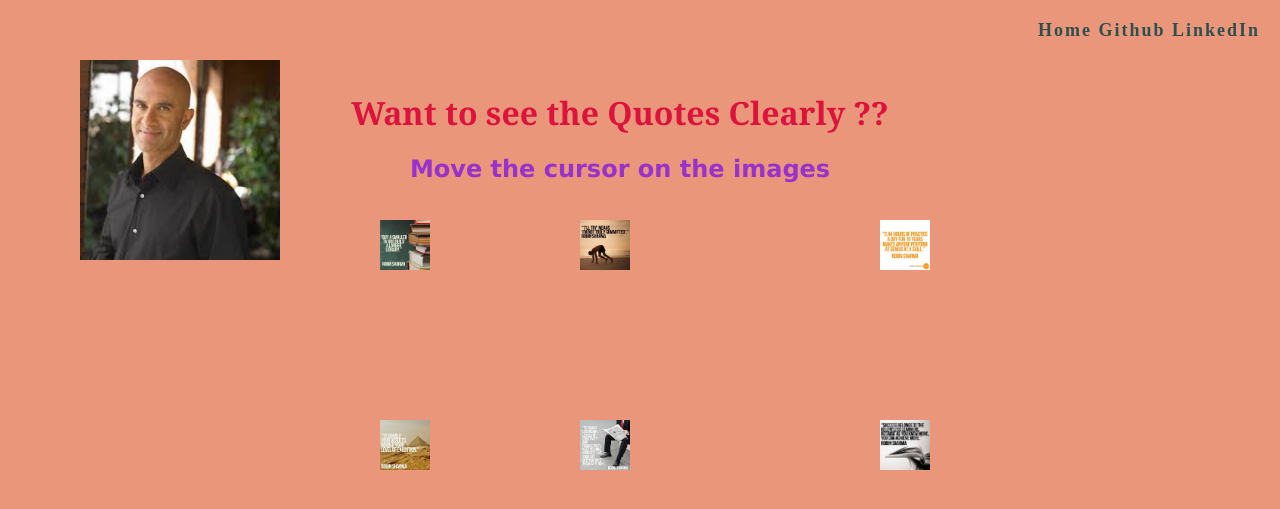
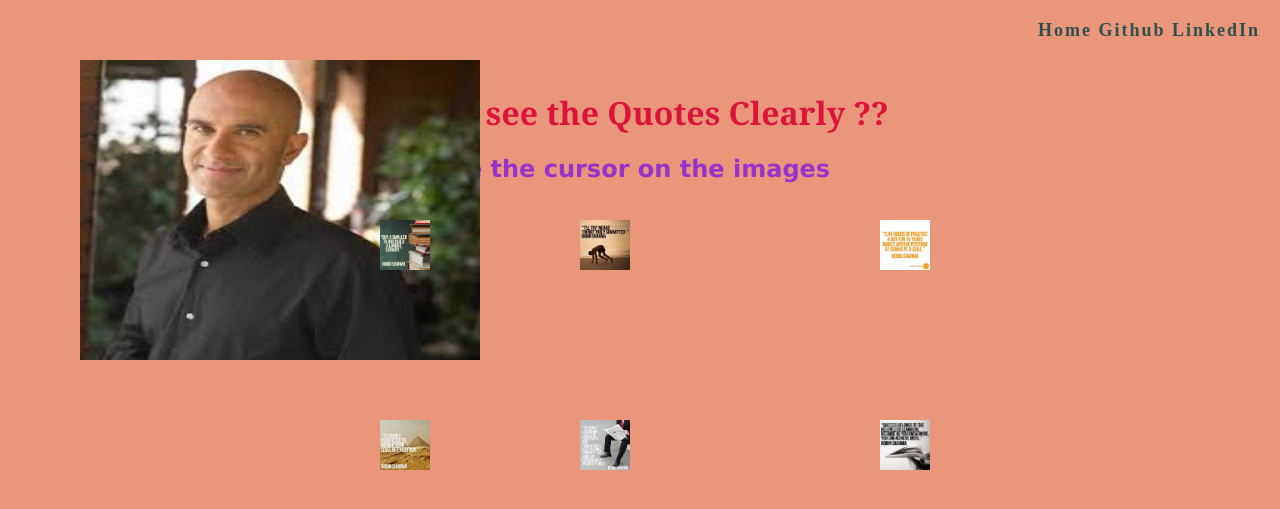
Before and after one commit to christyjax/christyjax.github.io, a Jekyll site: the page Quotes1.html, which Jekyll copies as it is, in a window 1280 px wide. Shown: the top 509 px of the page. Built offline with Jekyll 4.4.1, drawn with Linux system fonts in a browser that asks for light colours.

Commit message:
Update Quotes1.html

```diff
--- a/Quotes1.html
+++ b/Quotes1.html
@@ -16,7 +16,7 @@
       LinkedIn
     </a></b>
     <div id="main">
-         <img src= "Images\Robin Sharma.jpg" width="200" height="200" >
+         <img src= "Images\Robin Sharma.jpg" width="400" height="300" >
       </div>
 
     <h1 > Want to see the Quotes  Clearly ??</h1>
```
